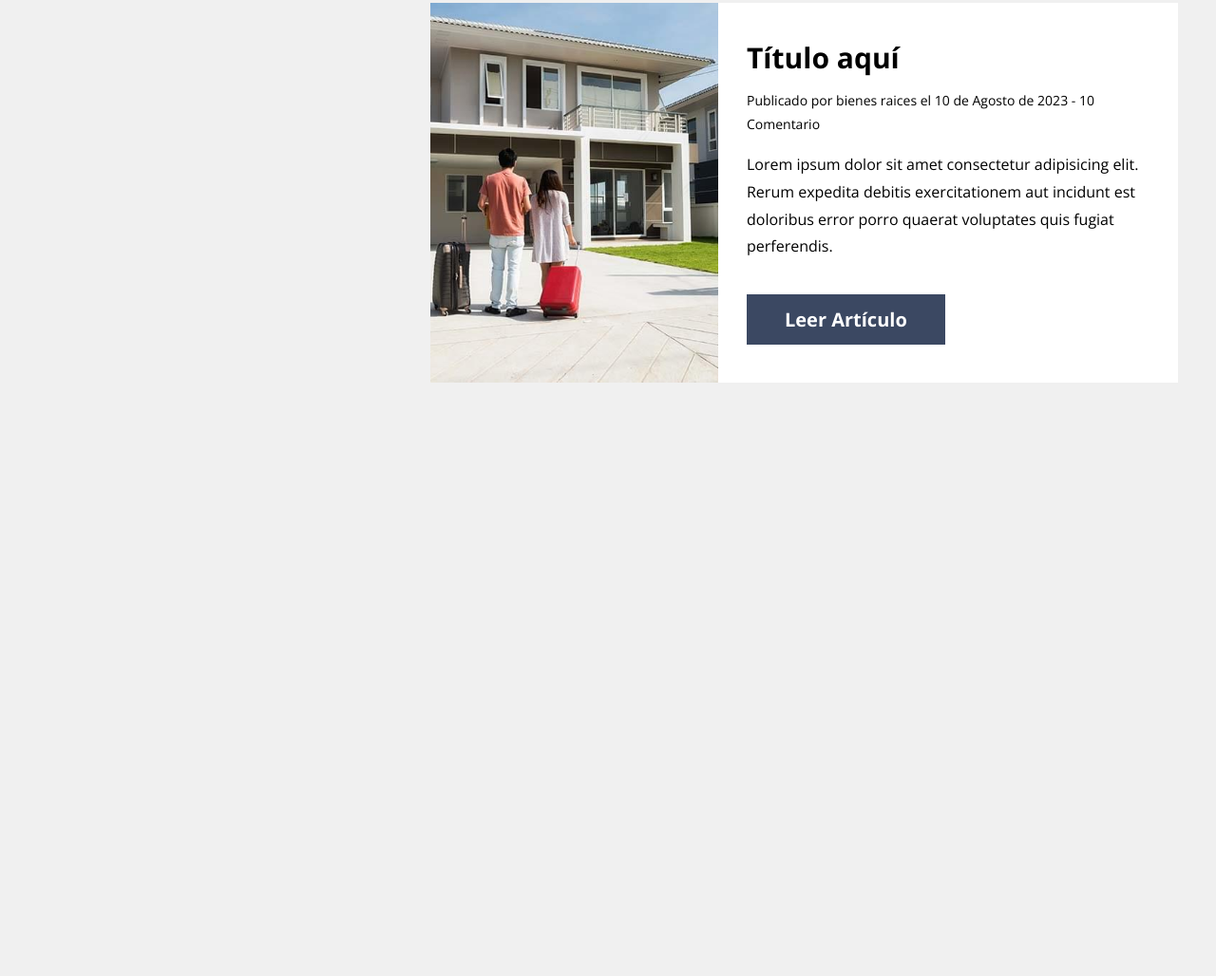
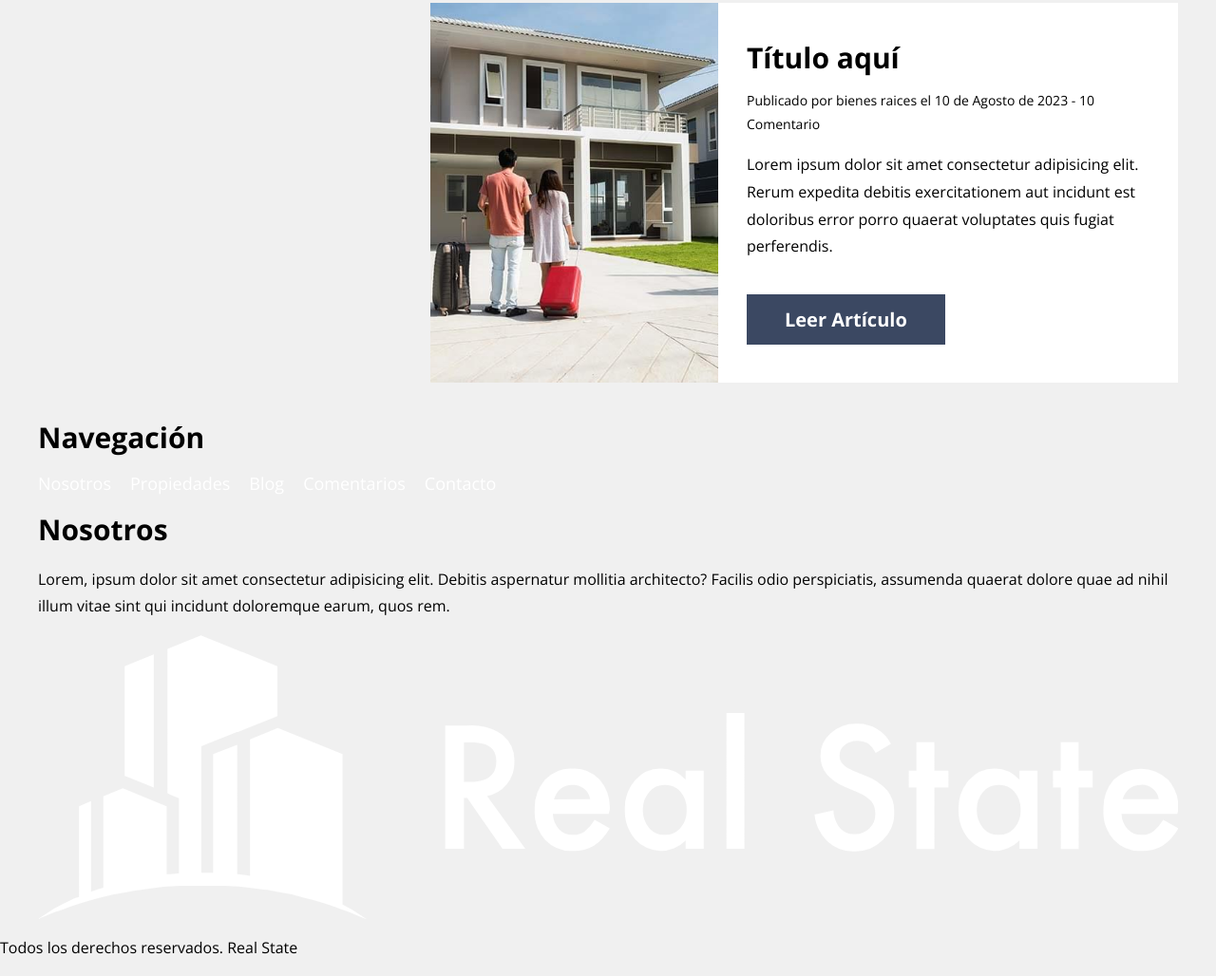
Before and after one commit to juanjopareja/real-estate-web, a website: page index.html in a window 1280 px wide. Shown: the part 3699-4727 px from the top of the page at 95% size. Before the commit the page ends 4122 px from the top, so only its background shows below. Drawn offline with nearby package versions, Linux system fonts and the light colour scheme.

Commit message:
Add footer html

```diff
--- a/index.html
+++ b/index.html
@@ -181,5 +181,32 @@
             </div><!--.entry-->
         </section>
     </div>
+
+    <footer class="footer">
+        <div class="footer__grid container">
+            <div class="footer__box">
+                <h3 class="footer__heading">Navegación</h3>
+
+                <nav class="navigation">
+                    <a href="#" class="navigation__link navigation__link--vertical">Nosotros</a>
+                    <a href="#" class="navigation__link navigation__link--vertical">Propiedades</a>
+                    <a href="#" class="navigation__link navigation__link--vertical">Blog</a>
+                    <a href="#" class="navigation__link navigation__link--vertical">Comentarios</a>
+                    <a href="#" class="navigation__link navigation__link--vertical">Contacto</a>
+                </nav>
+            </div>
+
+            <div class="footer__box">
+                <h3 class="footer__heading">Nosotros</h3>
+                <p class="footer__text">Lorem, ipsum dolor sit amet consectetur adipisicing elit. Debitis aspernatur mollitia architecto? Facilis odio perspiciatis, assumenda quaerat dolore quae ad nihil illum vitae sint qui incidunt doloremque earum, quos rem.</p>
+            </div>
+
+            <div class="footer__box">
+                <img src="build/img/logo.svg" alt="imagen logo">
+            </div>
+        </div>
+
+        <p class="footer__copyright">Todos los derechos reservados. Real State</p>
+    </footer>
 </body>
 </html>
```
